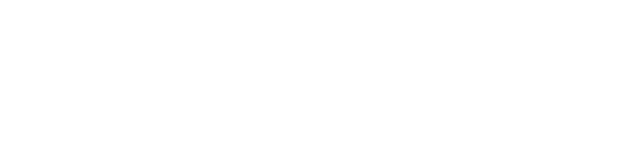
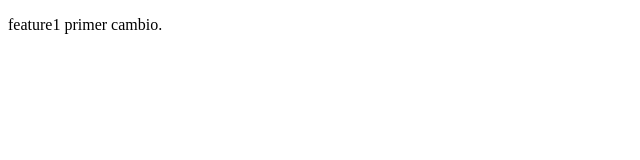
Before and after one commit to anRoswell/PruebaGit, a plain HTML site: page index.html in a window 1280 px wide. Shown: the whole page, without its empty margins (0-640 px from the left). Drawn offline with Linux system fonts and the light colour scheme.

Commit message:
feature1 primer cambio

```diff
--- a/index.html
+++ b/index.html
@@ -6,5 +6,9 @@
 		<meta name="viewport" content="width=device-width, initial-scale=1.0" />
 		<title>Document</title>
 	</head>
-	<body></body>
+	<body>
+		<div>
+			<p>feature1 primer cambio.</p>
+		</div>
+	</body>
 </html>
```
